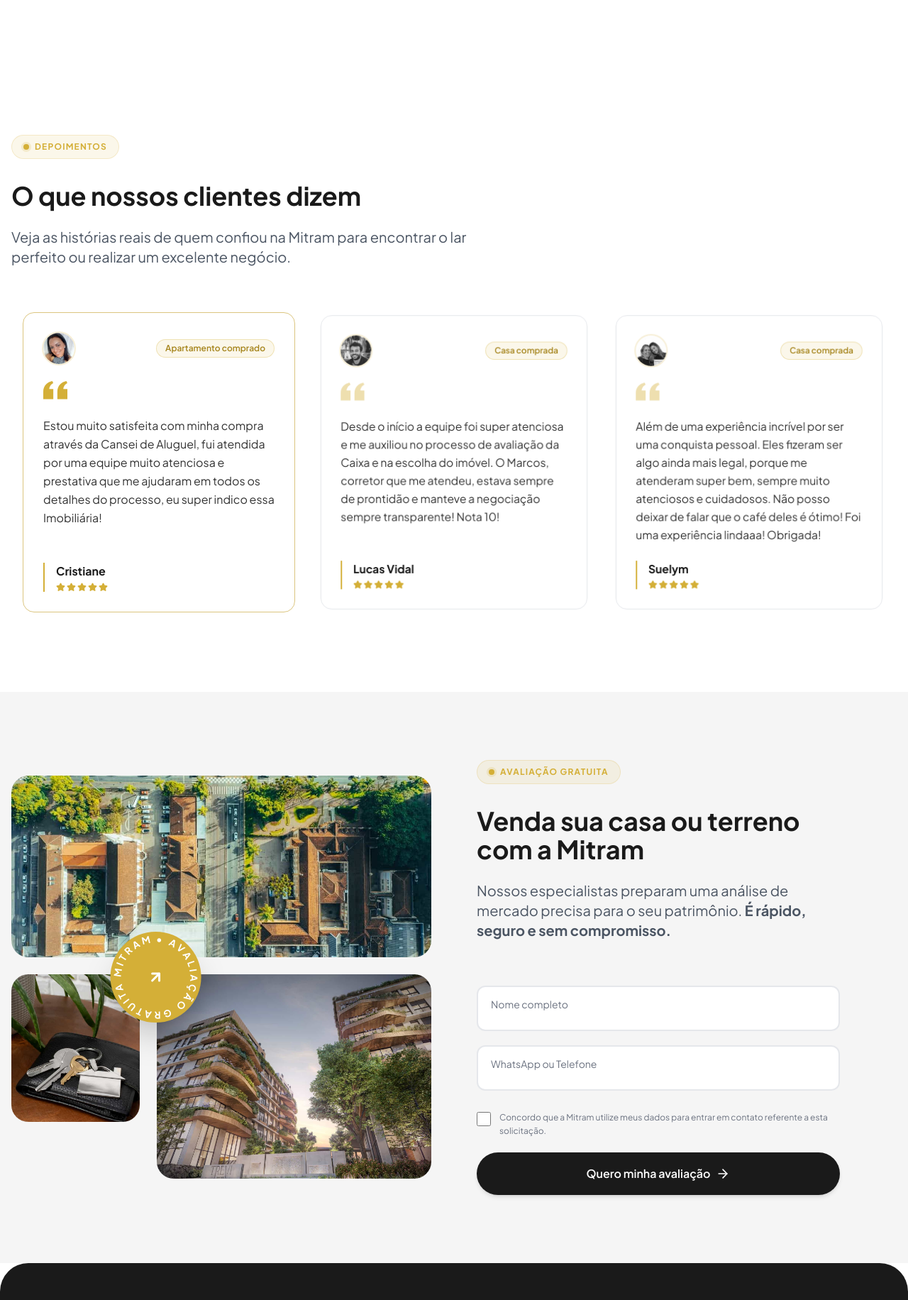
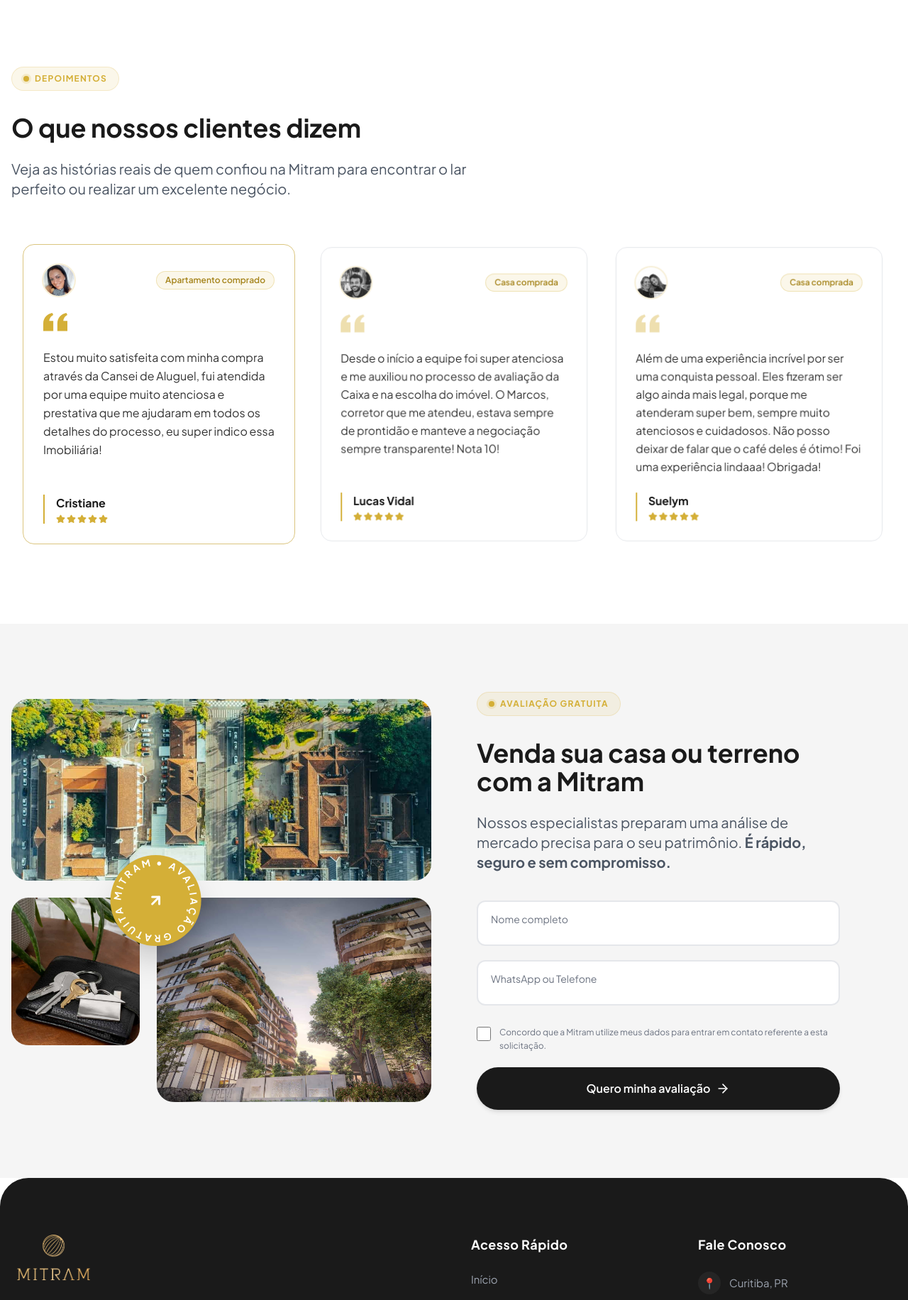
Before and after one commit to lucas-bids/mitram-imoveis, a Next.js app: page / in a window 1280 px wide. Shown: the part 1769-3601 px from the top of the page at 71% size. Built offline with nearby package versions, Linux system fonts and the light colour scheme; no server answers; the database is empty.

Commit message:
chore: adjusted home page avalie spacing

```diff
--- a/src/features/home/components/TestimonialsSection.tsx
+++ b/src/features/home/components/TestimonialsSection.tsx
@@ -7,7 +7,7 @@
 
 export function TestimonialsSection() {
   return (
-    <section className="bg-white py-10 md:py-24">
+    <section className="bg-white pb-10 md:pb-24">
       <Container>
         <div className="max-w-3xl mb-6 md:mb-12 space-y-4 md:space-y-6">
           <SectionEyebrow>Depoimentos</SectionEyebrow>
--- a/src/features/home/components/ValuationCta.tsx
+++ b/src/features/home/components/ValuationCta.tsx
@@ -85,7 +85,7 @@
 
 
             {/* Form Integrated */}
-            <div className="max-w-lg pt-2 md:pt-6">
+            <div className="max-w-lg">
               <form className="space-y-4 md:space-y-5">
                 <FormField label="Nome completo">
                   <input type="text" id="name" placeholder=" " required className={fieldClasses()} />
```
